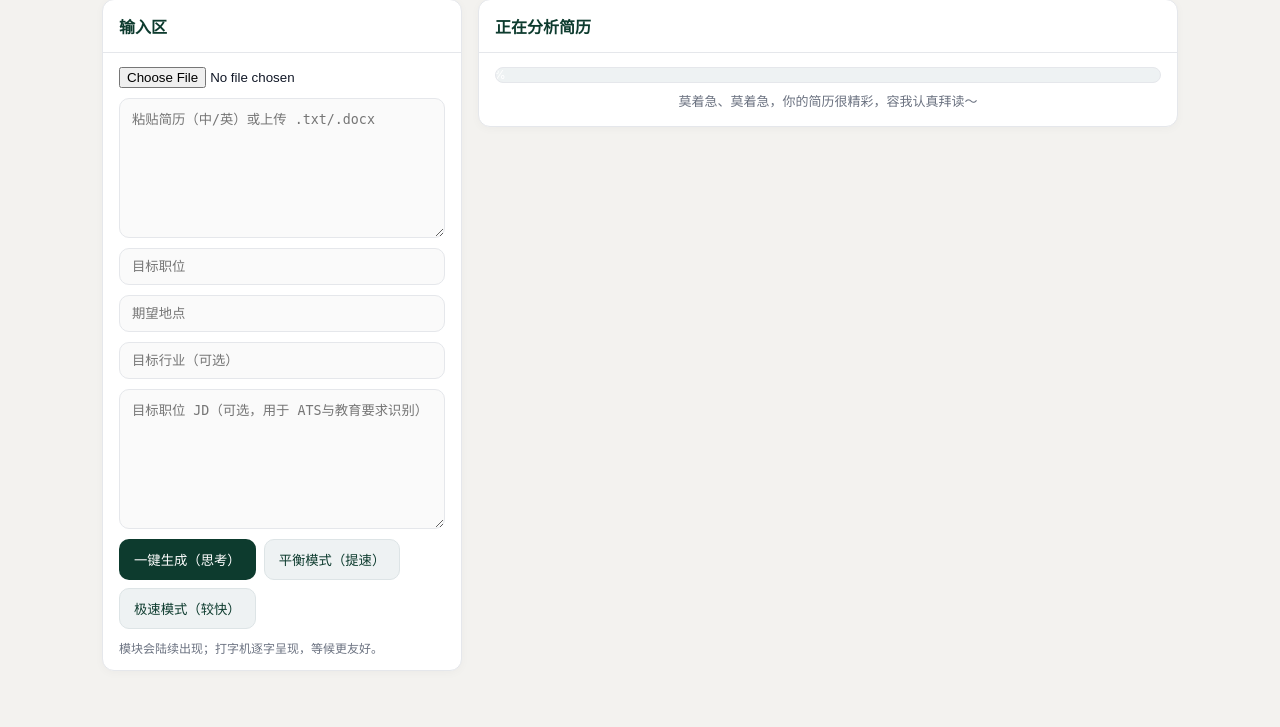
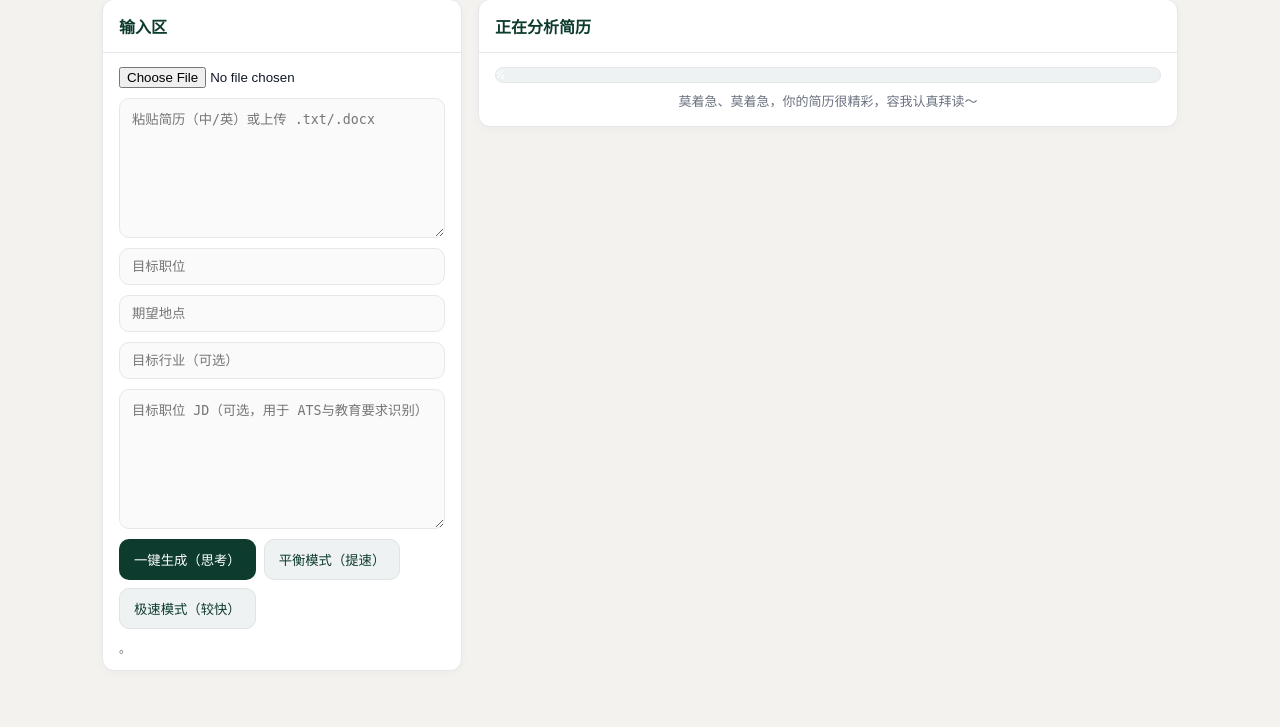
Before and after one commit to charleschoi123/AI-Resume, a Flask app: page / in a window 1280 px wide. Shown: the part 73-800 px from the top of the page. Run offline with Flask 3, Linux system fonts and the light colour scheme.

Commit message:
Update index.html

```diff
--- a/templates/index.html
+++ b/templates/index.html
@@ -82,7 +82,7 @@
           <button class="btn btn-ghost" id="btnGenerateFast">极速模式（较快）</button>
           <button class="btn btn-danger" id="btnCancel" style="display:none">取消生成</button>
         </div>
-        <div class="muted">模块会陆续出现；打字机逐字呈现，等候更友好。</div>
+        <div class="muted">。</div>
       </div>
     </div>
 
```
